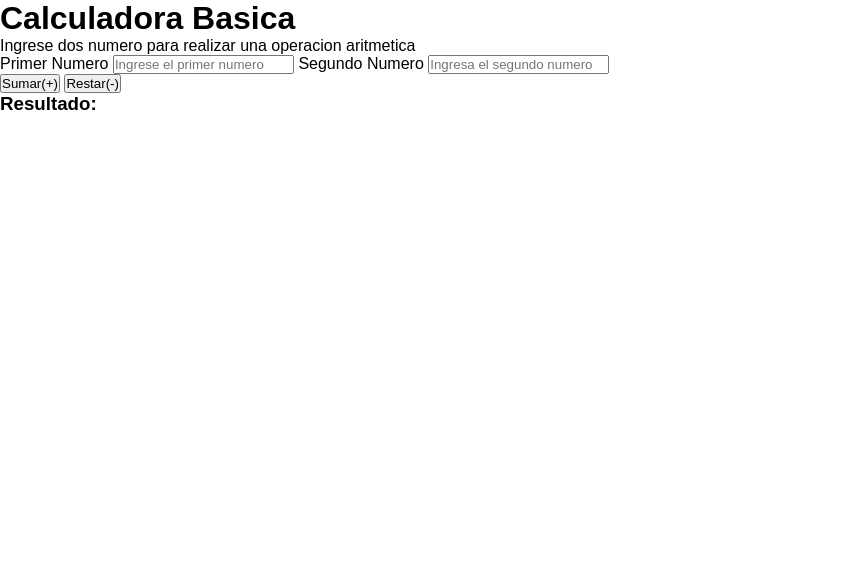
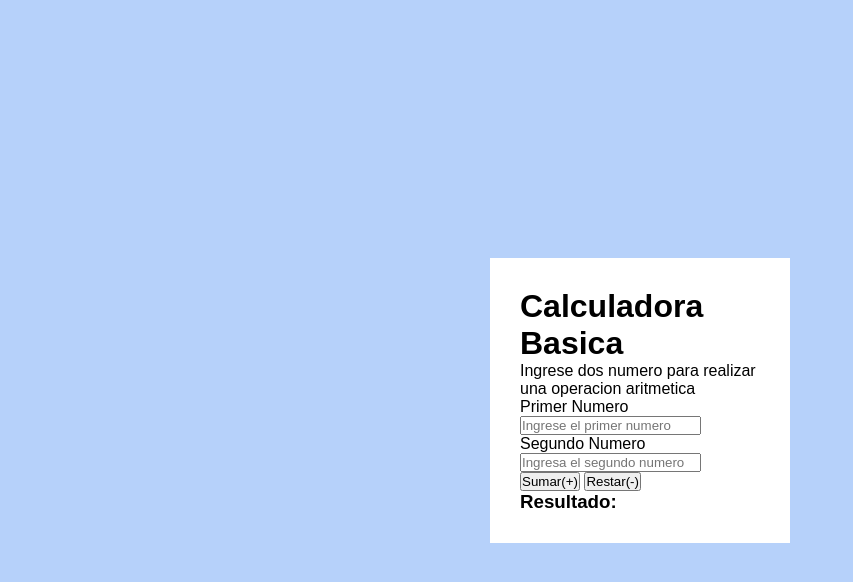
Before and after one commit to o698polk/Js_practica_1, a plain HTML site: page index.html in a window 1280 px wide. Shown: the whole page, without its empty margins (0-853 px from the left). Drawn offline with Linux system fonts and the light colour scheme.

Commit message:
Recuadro  de la calculadora

```diff
--- a/assets/css/stylos.css
+++ b/assets/css/stylos.css
@@ -6,4 +6,14 @@
 }
 body{
     font-family: Arial, Helvetica, sans-serif;
+    background: #b6d1fa;
+    display: flex;
+    justify-content: center;
+    align-items: center;
+    min-height: 100vh;
 }
+.calculadora{
+    background: white;
+    width: 300px;
+    padding: 30px;
+}
```
